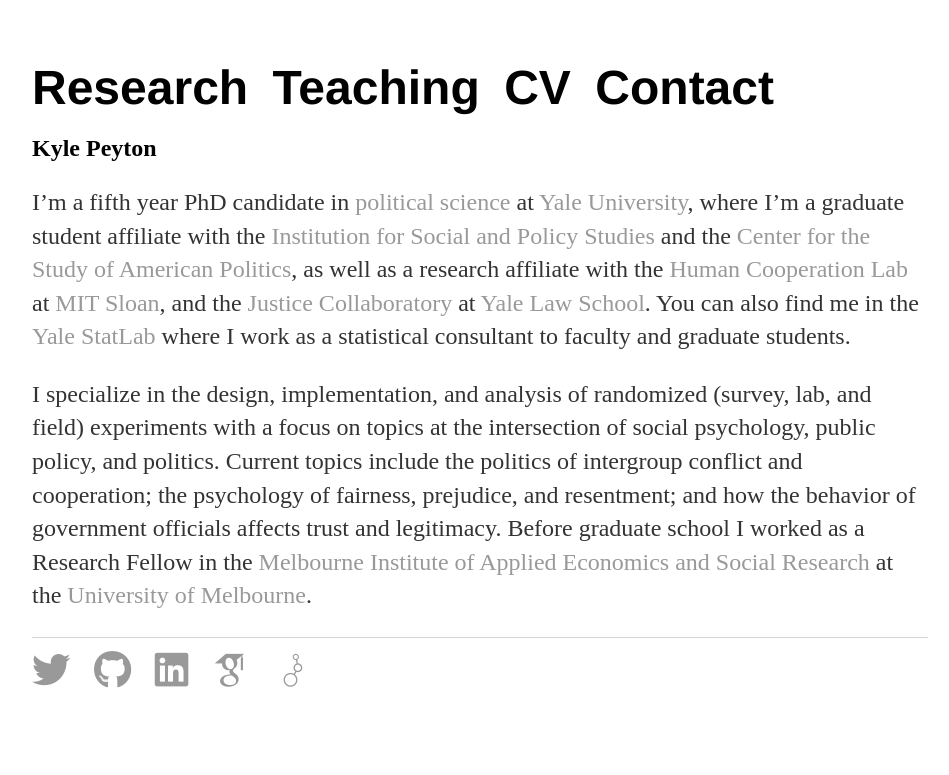
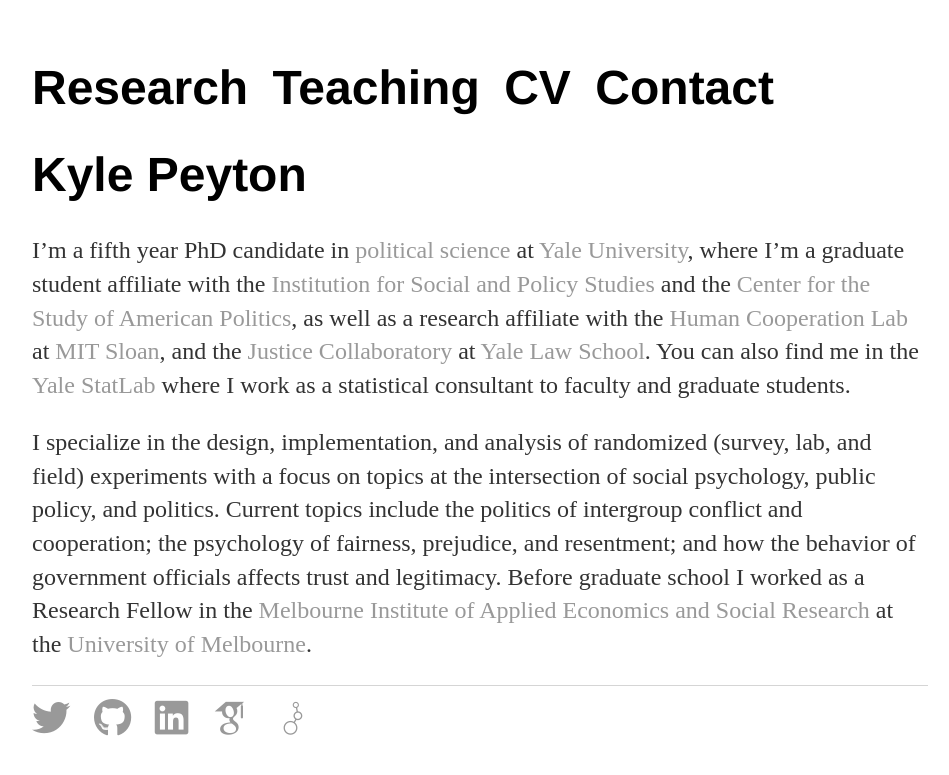
Before and after one commit to kylepeyton/kylepeyton.github.io, a Jekyll site: the page built from index.markdown, in a window 1280 px wide. Shown: the top 775 px of the page, without its empty margins (160-1109 px from the left). Built offline with Jekyll 4.4.1, drawn with Linux system fonts in a browser that asks for light colours; nearby versions of some CDN libraries; some web fonts are replaced.

Commit message:
Update design-kp.html

```diff
--- a/_layouts/design-kp.html
+++ b/_layouts/design-kp.html
@@ -18,7 +18,7 @@
         			<li><a href="/contact"><font size = "30px" color="black">Contact</font></a></li>
 	              </ul>
 	              </nav>
-			<h2><a href="https:/kylepeyton.github.io"><font color="black">Kyle Peyton</font></a></h2>
+			<h1><a href="https:/kylepeyton.github.io"><font color="black">Kyle Peyton</font></a></h1>
 			<div class="container">
 
 			{{ content }}
```
